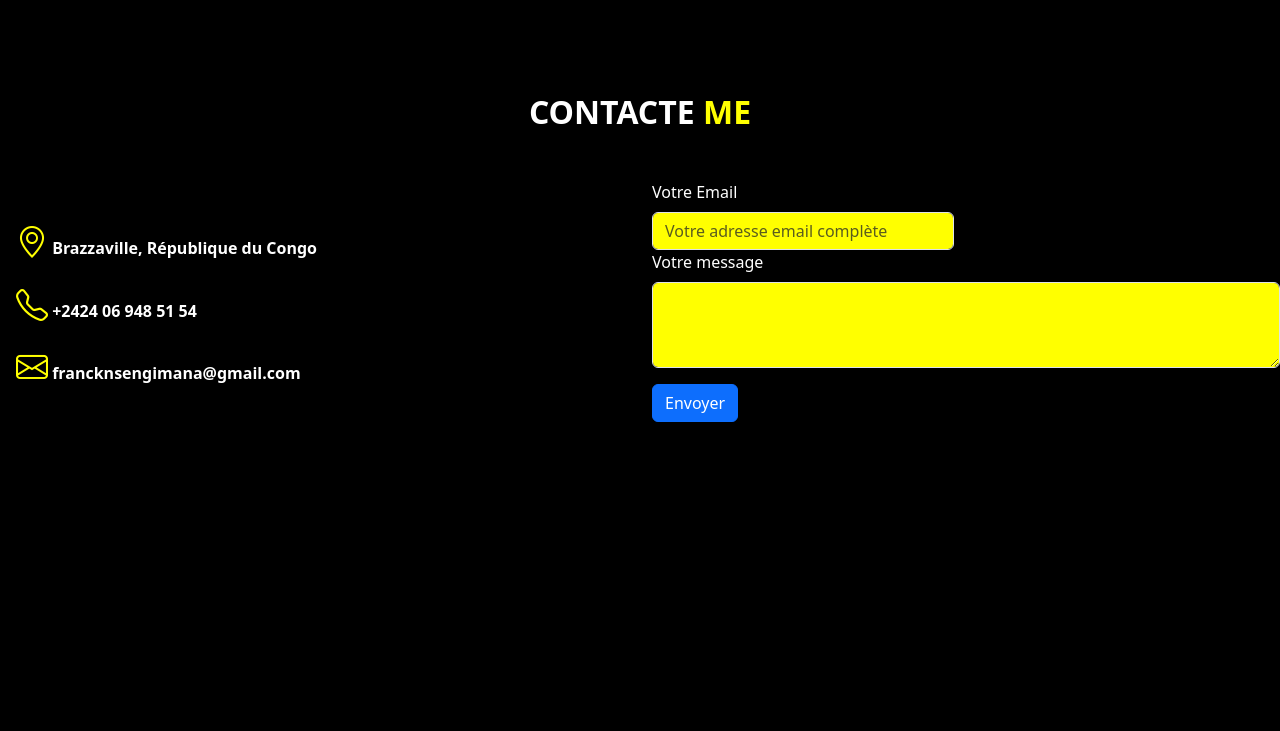
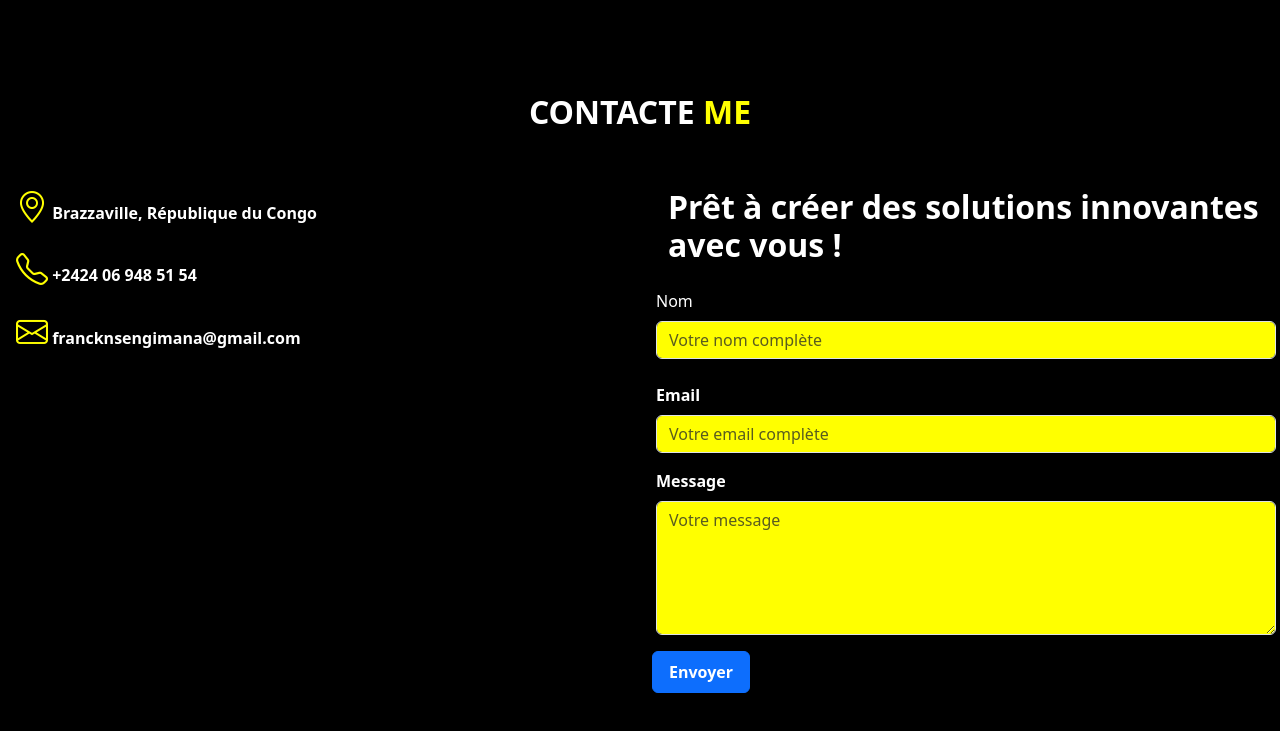
Before and after one commit to IMANA47/myPortfolio, a plain HTML site: page index.html in a window 1280 px wide. Shown: the part 2377-3108 px from the top of the page. Before the commit the page ends 2887 px from the top, so only its background shows below. Drawn offline with nearby package versions, Linux system fonts and the light colour scheme.

Commit message:
correction et ajustement

```diff
--- a/index.html
+++ b/index.html
@@ -183,7 +183,7 @@
 	     </div>
               <div class="contenair-lg	">
               	<div class="row	">
-     			<div class="col-md-6 mt-5 mt-md-0 align-content-center align-text-center">
+     			<div class="col-md-6 mt-5 mt-md-0">
    			    <h2 class="fes-1 fw-bold py-2 px-3" style="font-size: 16px; color: white;">
    			    	<a>
    			    		<i class="bi bi-geo-alt" style="font-size: 2rem; color: yellow;"></i>  Brazzaville, République du Congo
@@ -201,19 +201,25 @@
    				</h2>
      				</div>
               		<div class="col-md-6 mt-5 mt-md-0">
-              			<form class="row text-white">
-						<div class="col-md-6 mt-5 mt-md-0">
-						  <label for="exampleFormControlInput1" class="form-label">Votre Email</label>
-						  <input type="email" class="form-control" id="exampleFormControlInput1" placeholder="Votre adresse email complète" style="background-color: yellow;">
-						</div>
-						<div class="mb-3 mt-5 mt-md-0">
-						  <label for="exampleFormControlTextarea1" class="form-label">Votre message</label>
-						  <textarea class="form-control" id="exampleFormControlTextarea1" rows="3" style="background-color: yellow;"></textarea>
-						</div>
-						  <div class="mb-3">
-    						<button type="submit" class="btn btn-primary">Envoyer</button>
-  							</div>
-              			</form>
+              			<h2 class="fes-1 fw-bold py-2 px-3 text-white">Prêt à créer des solutions innovantes avec vous !</h2>
+					    <form class="row text-white">
+					    	<div class="mb-2 py-2 px-3">
+                                <label for="name" class="form-label">Nom</label>
+                                <input type="text" class="form-control" id="name" placeholder="Votre nom complète" style="background-color: yellow;" required>
+            				</div>
+						  <div class="mb-2 py-2 px-3">
+						    <label for="inputEmail4" class="form-label fes-1 fw-bold">Email</label>
+						    <input type="email" class="form-control" id="inputEmail4" placeholder="Votre email complète" style="background-color: yellow;" required	>
+						  </div>
+						        <div class=" px-3">
+						           <label for="message" class="form-label fes-1 fw-bold">Message</label>
+						            <textarea class="form-control " id="message" rows="5" placeholder="Votre message" style="background-color: yellow;" required></textarea>
+						        </div>
+						  <div class="col-12 py-3">
+						    <button type="submit" class="btn btn-primary py-2 px-3 fes-1 fw-bold">Envoyer</button>
+						  </div>
+						</form>
+					</div>
 
               		</div>
               	</div>
```
